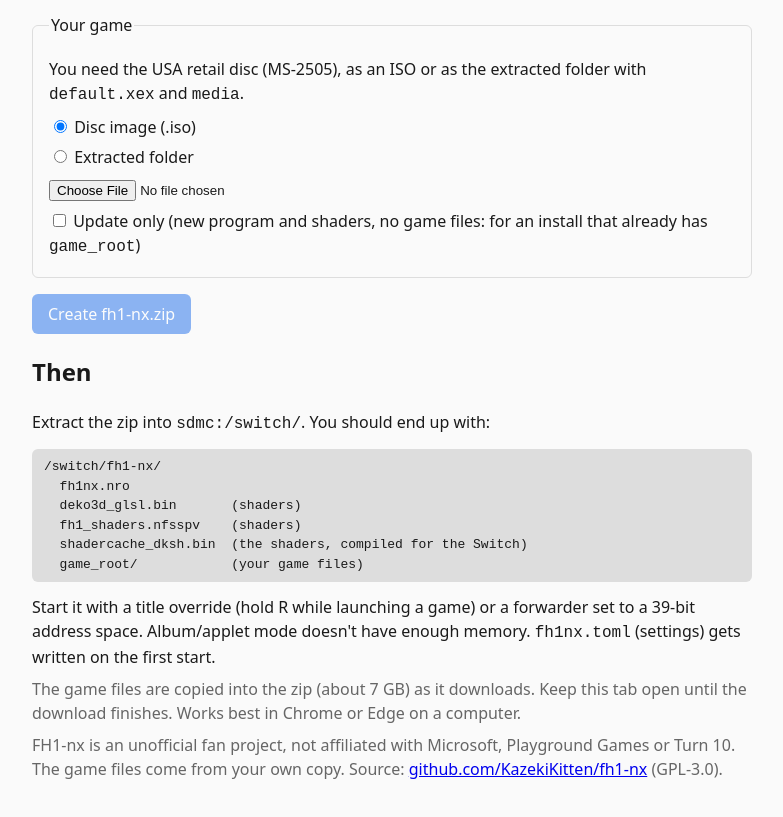
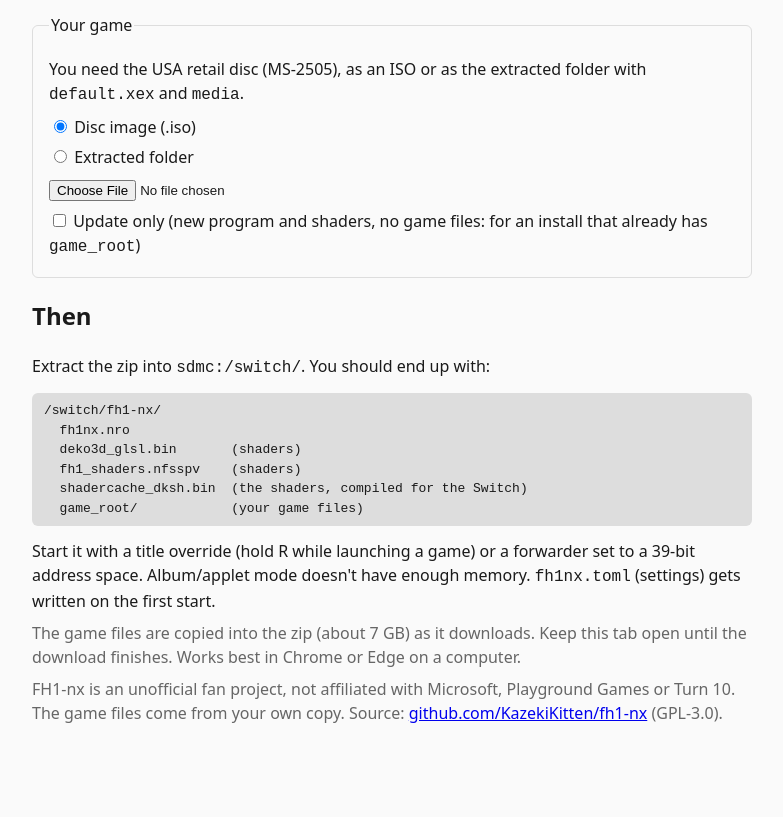
Before and after one commit to KazekiKitten/fh1-nx-installer, a plain HTML site: page index.html in a window 1280 px wide. Shown: the part 121-938 px from the top of the page, without its empty margins (248-1031 px from the left). After the commit the page ends 902 px from the top, so only its background shows below. Drawn offline with Linux system fonts and the light colour scheme.

Commit message:
Update index.html

```diff
--- a/index.html
+++ b/index.html
@@ -44,7 +44,7 @@
       that already has <code>game_root</code>)</label>
   </fieldset>
 
-  <p><button id="start" disabled>Create fh1-nx.zip</button></p>
+
   <progress id="progress" max="1" value="0" hidden></progress>
   <p id="status" class="muted"></p>
   <div id="log"></div>
```
